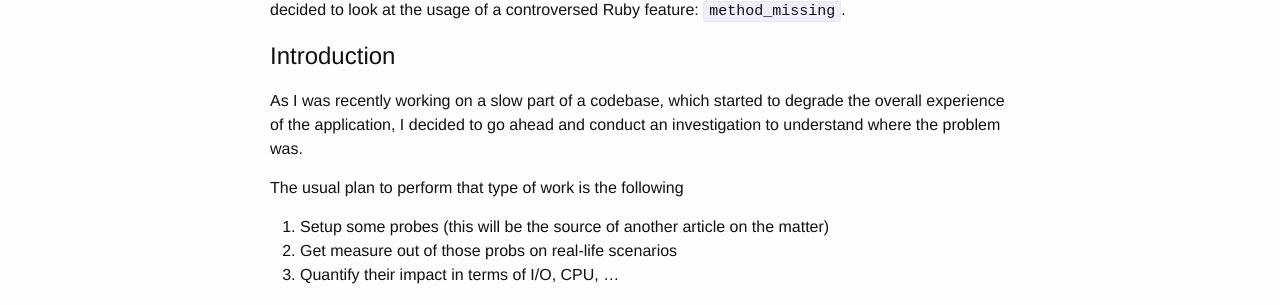
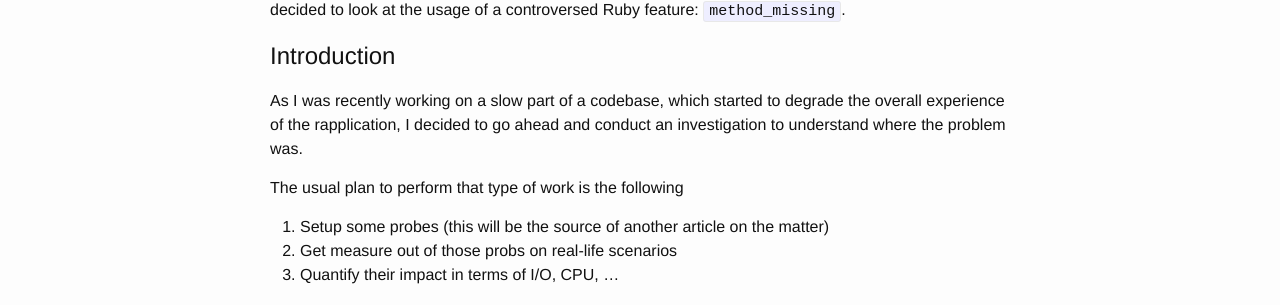
Before and after one commit to franckverrot/blog, a Jekyll site: the page built from _posts/2015-07-21-benchmarking-ruby-method-missing-and-define-method.md, in a window 1280 px wide and 900 px high. Shown: the part 309-614 px from the top of the window. Built offline with Jekyll 4.4.1, drawn with Linux system fonts in a browser that asks for light colours; comment, search, counter and statistics services are not loaded.

Commit message:
Update 2015-07-21-benchmarking-ruby-method-missing-and-define-method.md

```diff
--- a/_posts/2015-07-21-benchmarking-ruby-method-missing-and-define-method.md
+++ b/_posts/2015-07-21-benchmarking-ruby-method-missing-and-define-method.md
@@ -15,7 +15,7 @@ controversed Ruby feature: `method_missing`.
 # Introduction
 
 As I was recently working on a slow part of a codebase, which started to
-degrade the overall experience of the application, I decided to go ahead
+degrade the overall experience of the rapplication, I decided to go ahead
 and conduct an investigation to understand where the problem was.
 
 The usual plan to perform that type of work is the following
@@ -241,4 +241,4 @@ an exercise to the reader to perform that investigation :-D).
 
 
 [benchmarking-pg]: http://franck.verrot.fr/blog/2015/07/12/benchmarking-postgresql-select-query-planning-and-performance-on-columns-aggregates/
-[gh]: https://github.com/franckverrrot
+[gh]: https://github.com/franckverrot
```
